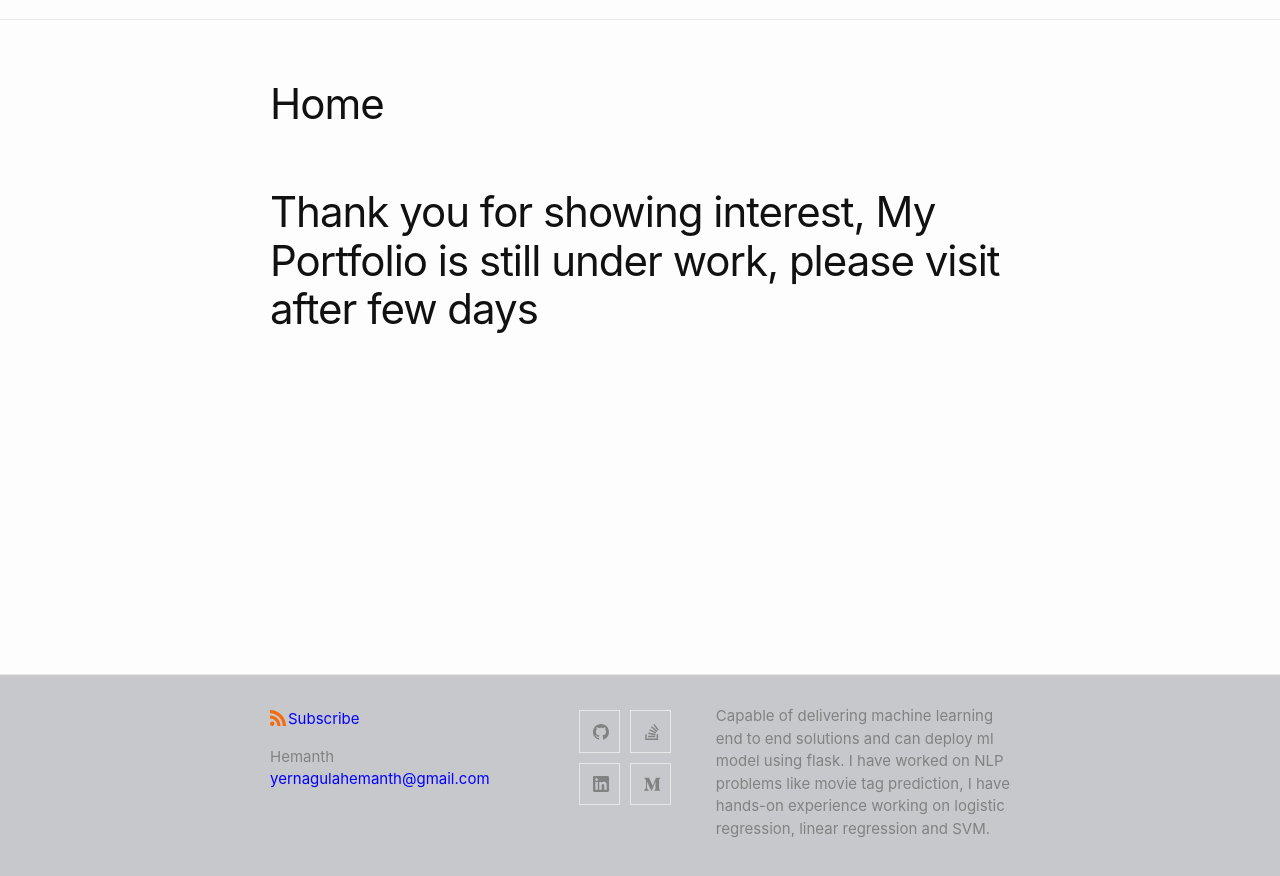
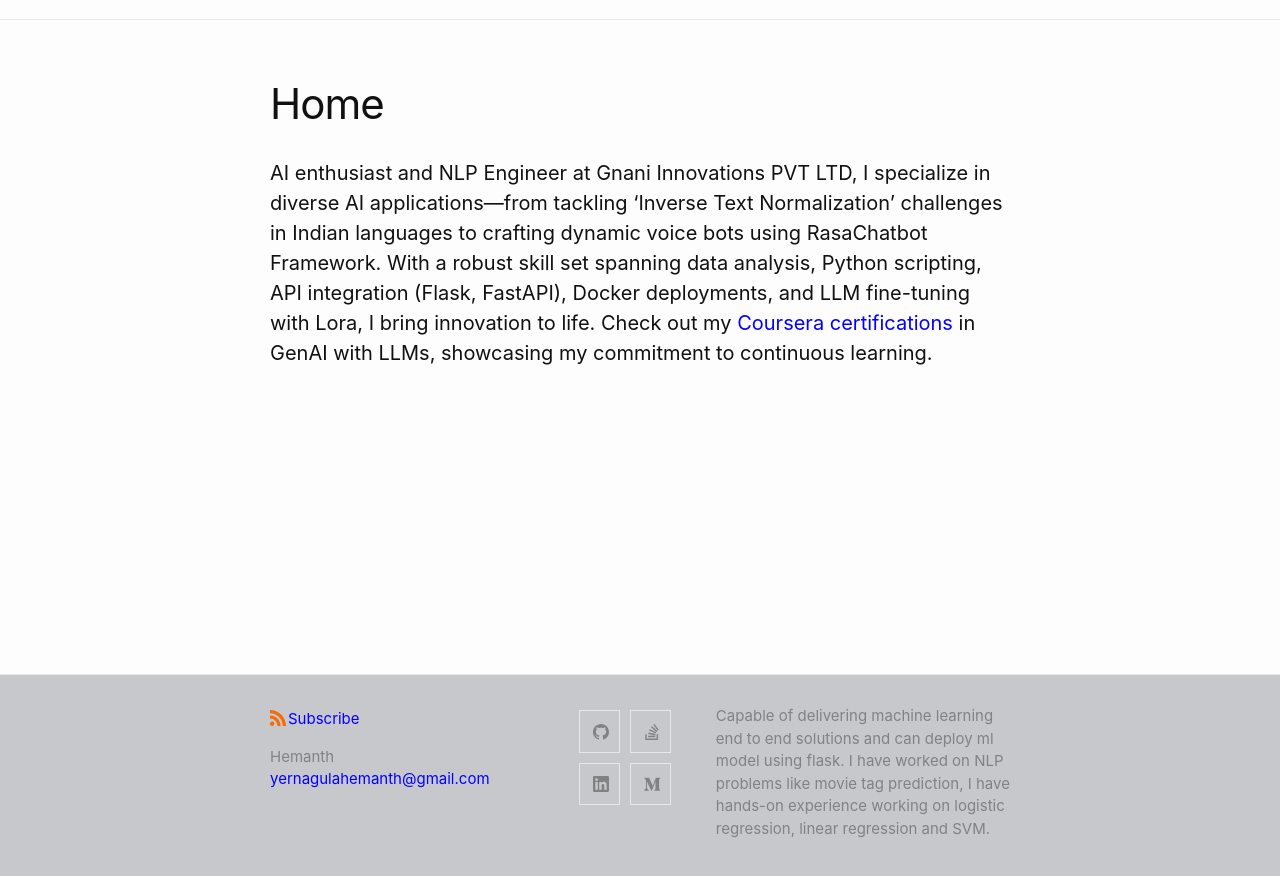
Before and after one commit to hemanthyernagula/hemanthyernagula.github.io, a Jekyll site: the page built from index.md, in a window 1280 px wide. Shown: the top 876 px of the page. Built offline with Jekyll 4.4.1, drawn with Linux system fonts in a browser that asks for light colours; comment, search, counter and statistics services are not loaded.

Commit message:
updated home page

```diff
--- a/index.md
+++ b/index.md
@@ -6,4 +6,8 @@ layout: page
 title: Home
 ---
 
-# Thank you for showing interest, My Portfolio is still under work, please visit after few days
+<!-- ##### Passionate NLP Engineer with a solid foundation from AppliedAICourse.com, currently driving innovation at Gnani Innovations PVT LTD. Experienced in tackling diverse challenges, from crafting Voice Bots with RasaChatbot to fine-tuning LLMs using Lora. Proficient in Python, Flask, Fastapi, Docker, and adept at integrating technologies like Asterisk for real-time voice bot interactions. -->
+
+<!-- ##### Welcome to my portfolio! I am a skilled NLP engineer at Gnani Innovations PVT LTD, specializing in tasks such as "Inverse Text Normalization" for Indian languages and crafting voice bots using the Rasa Chatbot Framework. With expertise in data analysis, Python scripting for automated reporting, and deploying solutions with Docker and frameworks like Flask and FastAPI, I bring a comprehensive skill set. I have also ventured into real-time communication by integrating Asterisk (SIP server) with Python, enabling the creation of dynamic voice bots and triggering live calls. Explore my GitHub page to delve deeper into my diverse and impactful projects. -->
+
+#### AI enthusiast and NLP Engineer at Gnani Innovations PVT LTD, I specialize in diverse AI applications—from tackling 'Inverse Text Normalization' challenges in Indian languages to crafting dynamic voice bots using RasaChatbot Framework. With a robust skill set spanning data analysis, Python scripting, API integration (Flask, FastAPI), Docker deployments, and LLM fine-tuning with Lora, I bring innovation to life. Check out my [Coursera certifications](https://coursera.org/share/38ea929cc5190f9eee1121f24a4faad9) in GenAI with LLMs, showcasing my commitment to continuous learning.
```
